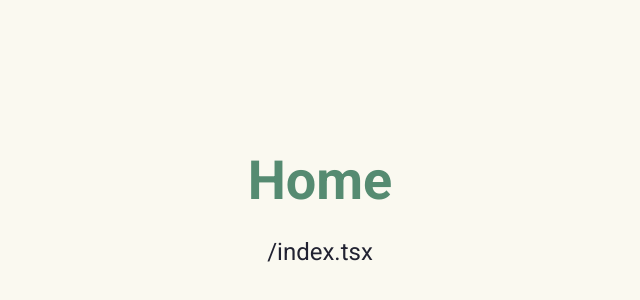
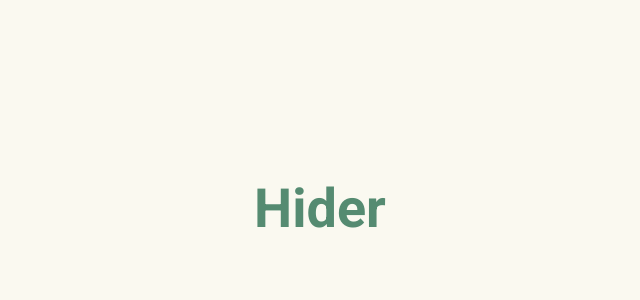
Before and after one commit to Matheuswells/hider, a Next.js app: page / in a window 1280 px wide. Shown: the part 212-512 px from the top of the page, without its empty margins (320-960 px from the left). Built offline with nearby package versions, Linux system fonts and the light colour scheme.

Commit message:
change title

```diff
--- a/src/pages/index.tsx
+++ b/src/pages/index.tsx
@@ -8,8 +8,7 @@ const Home: React.FC = () => {
       <Head>
         <title>Home</title>
       </Head>
-      <h1>Home</h1>
-      <p>/index.tsx</p>
+      <h1>Hider</h1>
     </Container>
   )
 }
```
